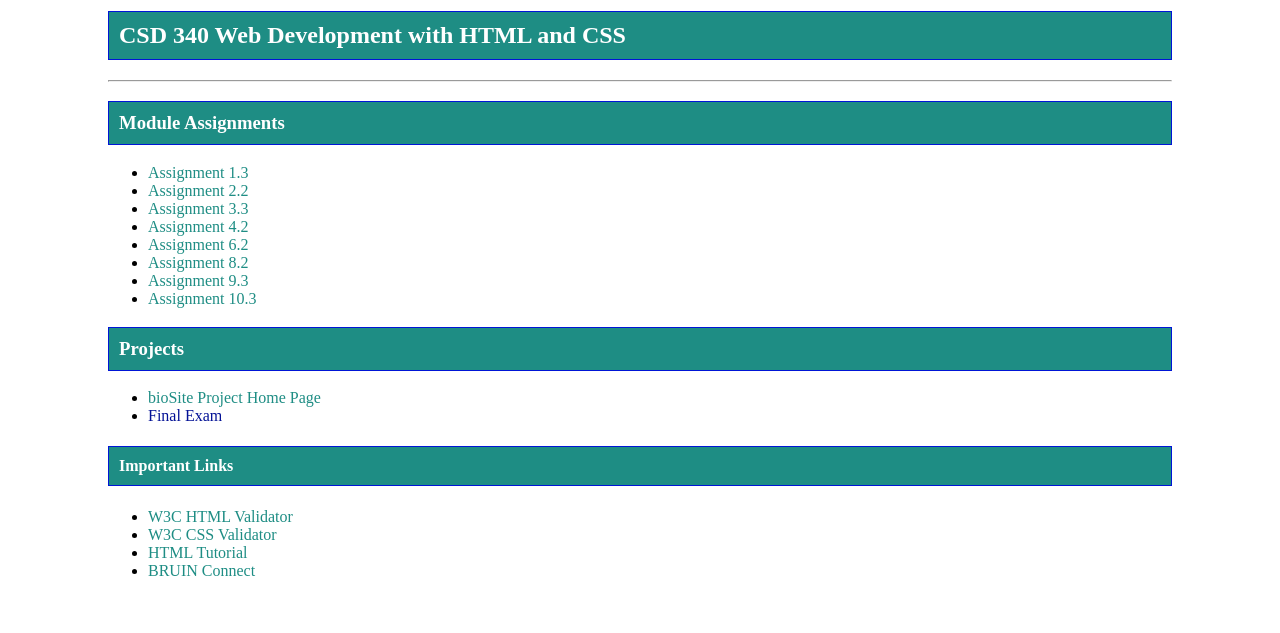
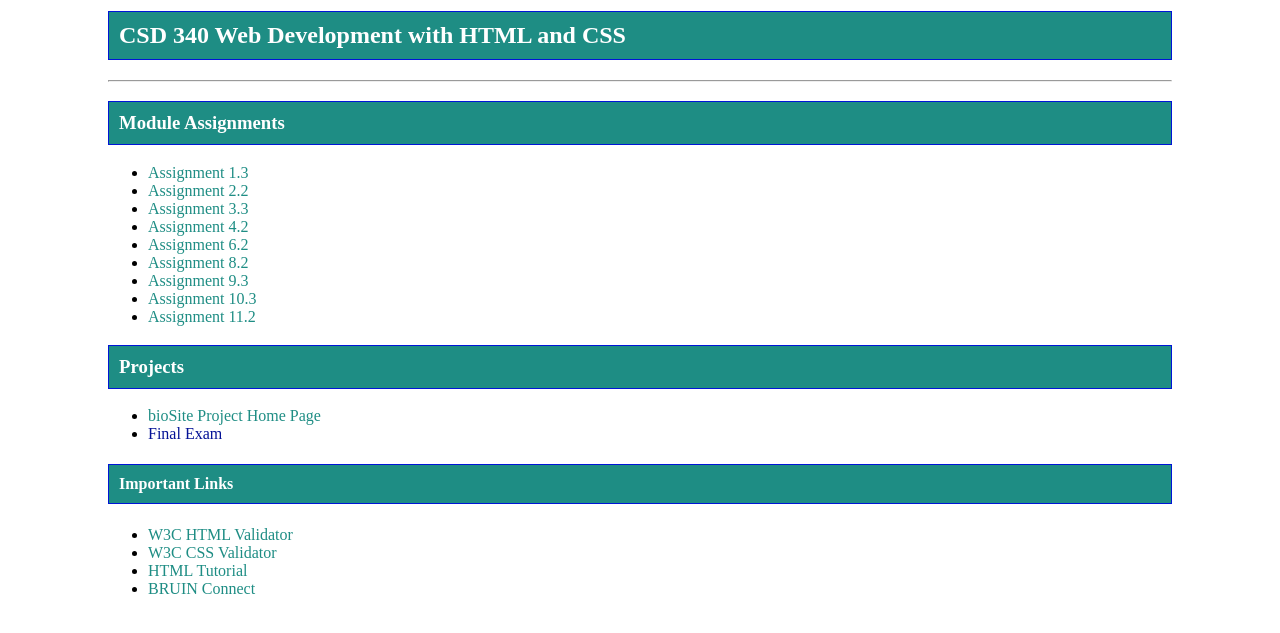
Before and after one commit to islys/csd-340, a plain HTML site: page index.html in a window 1280 px wide. Shown: the part 119-752 px from the top of the page. Drawn offline with Linux system fonts and the light colour scheme.

Commit message:
Pushing 10-May2025

```diff
--- a/index.html
+++ b/index.html
@@ -30,6 +30,7 @@
             <li><a href="module-8/monnier_mod8_2.html">Assignment 8.2</a></li>
             <li><a href="module-9/monnier_mod9_3.html">Assignment 9.3</a></li>
             <li><a href="module-10/monnier_mod10_3.html">Assignment 10.3</a></li>
+            <li><a href="module-11/monnier_mod11_2.html">Assignment 11.2</a></li>
 
 
         </ul>
```
